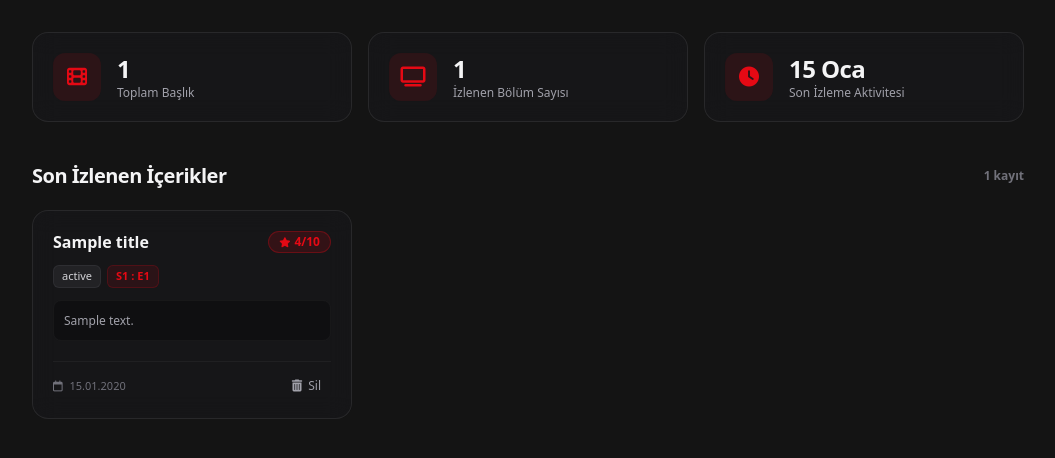
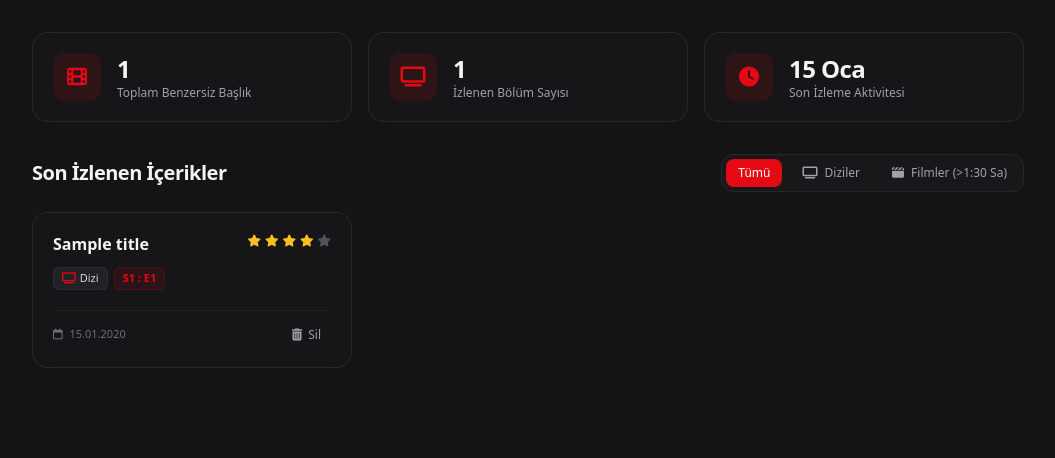
Before and after one commit to Aylinbaki/netflix-tracker, a Flask app: page / in a window 1280 px wide. Shown: the part 109-567 px from the top of the page, without its empty margins (112-1167 px from the left). Run offline with Flask 3, Linux system fonts and the light colour scheme; tables that the repository leaves empty hold one stand-in row (values such as "Sample post"); some libraries are stand-ins or nearby versions.

Commit message:
The distinction between film and series durations has been corrected.

```diff
--- a/app.py
+++ b/app.py
@@ -136,6 +136,23 @@ def delete_title(title_id):
 
     return jsonify({"message": "Kayıt başarıyla silindi"}), 200
 
+@app.route("/api/rate/<int:title_id>", methods=["POST"])
+def rate_title(title_id):
+    data = request.get_json(silent=True) or {}
+    rating = data.get("rating")
+
+    if rating is not None:
+        try:
+            rating = int(rating)
+            if rating < 1 or rating > 5:
+                return jsonify({"error": "Rating 1 ile 5 arasında olmalıdır"}), 400
+        except ValueError:
+            return jsonify({"error": "Gecersiz rating"}), 400
+
+    db = get_db()
+    db.execute("UPDATE titles SET rating = ? WHERE id = ?", (rating, title_id))
+    db.commit()
+    return jsonify({"message": "Puan başarıyla güncellendi", "rating": rating}), 200
 
 if __name__ == "__main__":
     init_db()
--- a/templates/index.html
+++ b/templates/index.html
@@ -22,7 +22,6 @@
       };
     </script>
     <style>
-      /* Glassmorphism ve Modern Efektler */
       .glass-card {
         background: rgba(24, 24, 27, 0.6);
         backdrop-filter: blur(12px);
@@ -32,6 +31,10 @@
       .glass-card:hover {
         border-color: rgba(229, 9, 20, 0.4);
         box-shadow: 0 8px 24px rgba(229, 9, 20, 0.15);
+      }
+      .star-rating i {
+        cursor: pointer;
+        transition: color 0.15s ease;
       }
     </style>
   </head>
@@ -57,15 +60,15 @@
         </div>
       </header>
 
-      <!-- Özet İstatistik Kartları (Stats Summary) -->
-      <section class="mb-10 grid grid-cols-1 gap-4 sm:grid-cols-3">
+      <!-- Özet İstatistik Kartları -->
+      <section class="mb-8 grid grid-cols-1 gap-4 sm:grid-cols-3">
         <div class="glass-card flex items-center gap-4 rounded-2xl p-5 transition-all duration-300">
           <div class="flex h-12 w-12 items-center justify-center rounded-xl bg-netflix/10 text-netflix">
             <i class="fa-solid fa-film text-xl"></i>
           </div>
           <div>
             <p class="text-2xl font-bold tracking-tight" id="stat-total-shows">0</p>
-            <p class="text-xs font-medium text-zinc-400">Toplam Başlık</p>
+            <p class="text-xs font-medium text-zinc-400">Toplam Benzersiz Başlık</p>
           </div>
         </div>
 
@@ -90,144 +93,202 @@
         </div>
       </section>
 
-      <!-- İçerik Listesi (Grid Yapısı) -->
+      <!-- Filtre Butonları ve Başlık -->
+      <section class="mb-5 flex flex-wrap items-center justify-between gap-4">
+        <h2 class="text-xl font-bold tracking-tight">Son İzlenen İçerikler</h2>
+
+        <div class="flex items-center gap-2 rounded-xl bg-zinc-900 p-1 border border-zinc-800 text-xs font-medium">
+          <button onclick="filterTitles('all')" id="filter-all" class="filter-btn active rounded-lg px-3 py-1.5 bg-netflix text-white transition-all">
+            Tümü
+          </button>
+          <button onclick="filterTitles('series')" id="filter-series" class="filter-btn rounded-lg px-3 py-1.5 text-zinc-400 hover:text-white transition-all">
+            <i class="fa-solid fa-tv mr-1"></i> Diziler
+          </button>
+          <button onclick="filterTitles('movies')" id="filter-movies" class="filter-btn rounded-lg px-3 py-1.5 text-zinc-400 hover:text-white transition-all">
+            <i class="fa-solid fa-clapperboard mr-1"></i> Filmler (>1:30 Sa)
+          </button>
+        </div>
+      </section>
+
+      <!-- İçerik Grid Yapısı -->
       <section>
-        <div class="mb-5 flex items-center justify-between">
-          <h2 class="text-xl font-bold tracking-tight">Son İzlenen İçerikler</h2>
-          <span id="item-count" class="text-xs font-semibold text-zinc-500">0 kayıt</span>
-        </div>
-
         <div id="titles" class="grid gap-4 sm:grid-cols-2 lg:grid-cols-3"></div>
       </section>
 
     </div>
 
     <script>
+      let allTitlesData = [];
+      let currentFilter = "all";
+
       const titlesEl = document.getElementById("titles");
       const statTotalShows = document.getElementById("stat-total-shows");
       const statTotalEpisodes = document.getElementById("stat-total-episodes");
       const statLastActivity = document.getElementById("stat-last-activity");
-      const itemCountEl = document.getElementById("item-count");
 
-      const statusLabels = {
-        watchlist: "İzleme Listesi",
-        watching: "İzleniyor",
-        completed: "Tamamlandı",
-      };
+      // Dizi / Film Ayrımı Mantığı (Yalnızca süresi açıkça 90 dk üstü olanlar filmdir)
+      function isMovie(item) {
+        if (item.duration_minutes && item.duration_minutes >= 90) return true;
+        return false;
+      }
 
-      // Silme İşlemi (API İle)
-      async function deleteTitle(id) {
-        if (!confirm("Bu kaydı veritabanından silmek istediğinize emin misiniz?")) return;
-
+      // Yıldız Puanı Güncelleme (1-5 Yıldız)
+      async function rateTitle(id, rating) {
         try {
-          const response = await fetch(`/api/delete/${id}`, {
-            method: "DELETE",
+          const response = await fetch(`/api/rate/${id}`, {
+            method: "POST",
+            headers: { "Content-Type": "application/json" },
+            body: JSON.stringify({ rating: rating }),
           });
 
           if (response.ok) {
+            const titleObj = allTitlesData.find((t) => t.id === id);
+            if (titleObj) titleObj.rating = rating;
+            renderTitles();
+          }
+        } catch (err) {
+          console.error("Puanlama hatası:", err);
+        }
+      }
+
+      // Kayıt Silme
+      async function deleteTitle(id) {
+        if (!confirm("Bu kaydı silmek istediğinize emin misiniz?")) return;
+        try {
+          const response = await fetch(`/api/delete/${id}`, { method: "DELETE" });
+          if (response.ok) {
             await loadTitles();
-          } else {
-            alert("Silme işlemi gerçekleştirilemedi.");
           }
         } catch (err) {
           console.error("Silme hatası:", err);
         }
       }
 
-      // Verileri Yükleme ve İstatistik Hesaplama
-      async function loadTitles() {
-        try {
-          const response = await fetch("/api/titles");
-          const titles = await response.json();
-
-          // İstatistikleri Hesapla ve Güncelle
-          statTotalShows.textContent = titles.length;
-          itemCountEl.textContent = `${titles.length} kayıt`;
-
-          const episodeCount = titles.reduce((acc, curr) => acc + (curr.episode ? 1 : 0), 0);
-          statTotalEpisodes.textContent = episodeCount;
-
-          if (titles.length > 0 && titles[0].created_at) {
-            const date = new Date(titles[0].created_at);
-            statLastActivity.textContent = date.toLocaleDateString("tr-TR", {
-              day: "numeric",
-              month: "short"
+      // Filtre Değiştirme
+      function filterTitles(type) {
+        currentFilter = type;
+        document.querySelectorAll(".filter-btn").forEach((btn) => {
+          btn.classList.remove("bg-netflix", "text-white");
+          btn.classList.add("text-zinc-400");
         });
-          } else {
-            statLastActivity.textContent = "Henüz Yok";
+        const activeBtn = document.getElementById(`filter-${type}`);
+        activeBtn.classList.add("bg-netflix", "text-white");
+        activeBtn.classList.remove("text-zinc-400");
+        renderTitles();
       }
 
-          // Liste Boşsa Gösterilecek Mesaj
-          if (!titles.length) {
+      // Kartları Ekrana Basma
+      function renderTitles() {
+        let filtered = allTitlesData;
+        if (currentFilter === "series") {
+          filtered = allTitlesData.filter((item) => !isMovie(item));
+        } else if (currentFilter === "movies") {
+          filtered = allTitlesData.filter((item) => isMovie(item));
+        }
+
+        if (!filtered.length) {
           titlesEl.innerHTML = `
             <div class="col-span-full rounded-2xl border border-dashed border-zinc-800/80 p-12 text-center">
-                <i class="fa-solid fa-compact-disc mb-3 text-3xl text-zinc-600"></i>
-                <p class="text-sm font-medium text-zinc-400">Henüz kaydedilmiş bir izleme geçmişi yok.</p>
-                <p class="mt-1 text-xs text-zinc-600">Netflix'ten bir şeyler izlediğinizde verileriniz buraya otomatik düşecektir.</p>
+              <i class="fa-solid fa-film mb-3 text-3xl text-zinc-600"></i>
+              <p class="text-sm font-medium text-zinc-400">Bu filtrede gösterilecek içerik bulunamadı.</p>
             </div>
           `;
           return;
         }
 
-          // Dizi / Film Kartlarını Bas
-          titlesEl.innerHTML = titles
-            .map(
-              (item) => `
+        titlesEl.innerHTML = filtered
+          .map((item) => {
+            const movieFlag = isMovie(item);
+            const currentRating = item.rating || 0;
+
+            // 1-5 Yıldız HTML
+            let starsHtml = `<div class="star-rating flex items-center gap-1 text-zinc-600">`;
+            for (let i = 1; i <= 5; i++) {
+              const activeClass = i <= currentRating ? "text-amber-400" : "hover:text-amber-200";
+              starsHtml += `<i class="fa-solid fa-star text-xs ${activeClass}" onclick="rateTitle(${item.id}, ${i})"></i>`;
+            }
+            starsHtml += `</div>`;
+
+            // Sezon / Bölüm Etiketi Hazırlama
+            let epLabel = "";
+            if (item.season || item.episode) {
+              epLabel = `${item.season ? `S${item.season}` : ""}${item.season && item.episode ? " : " : ""}${item.episode ? `E${item.episode}` : ""}`;
+            } else if (item.notes && (item.notes.includes("Episode") || item.notes.includes("Bölüm"))) {
+              epLabel = item.notes; // Eğer notlar içinde bölüm bilgisi varsa göster
+            }
+
+            return `
               <article class="glass-card relative flex flex-col justify-between rounded-2xl p-5 transition-all duration-300">
                 <div>
+                  <!-- Üst Kısım: Başlık ve Yıldızlar -->
                   <div class="flex items-start justify-between gap-2">
                     <h3 class="font-bold text-zinc-100 text-base leading-snug">${item.title}</h3>
+                    ${starsHtml}
+                  </div>
+
+                  <!-- Rozetler -->
+                  <div class="mt-3 flex flex-wrap items-center gap-1.5">
+                    <span class="rounded-md bg-zinc-800/80 px-2 py-0.5 text-[11px] font-medium text-zinc-300 border border-zinc-700/40">
+                      ${movieFlag ? '<i class="fa-solid fa-clapperboard text-netflix mr-1"></i>Film' : '<i class="fa-solid fa-tv text-netflix mr-1"></i>Dizi'}
+                    </span>
+
                     ${
-                      item.rating
-                        ? `<span class="inline-flex items-center gap-1 rounded-full bg-netflix/15 px-2.5 py-0.5 text-xs font-bold text-netflix border border-netflix/30">
-                            <i class="fa-solid fa-star text-[10px]"></i> ${item.rating}/10
+                      epLabel
+                        ? `<span class="rounded-md bg-netflix/10 px-2 py-0.5 text-[11px] font-semibold text-netflix border border-netflix/20">
+                            ${epLabel}
                            </span>`
-                        : ""
+                        : `<span class="rounded-md bg-zinc-800/50 px-2 py-0.5 text-[11px] text-zinc-400">
+                            Bölüm İzlendi
+                           </span>`
                     }
                   </div>
-
-                  <div class="mt-3 flex flex-wrap items-center gap-1.5">
-                    <span class="rounded-md bg-zinc-800/80 px-2 py-0.5 text-[11px] font-medium text-zinc-300 border border-zinc-700/40">
-                      ${statusLabels[item.status] || item.status}
-                    </span>
-                    ${
-                      item.season || item.episode
-                        ? `<span class="rounded-md bg-netflix/10 px-2 py-0.5 text-[11px] font-semibold text-netflix border border-netflix/20">
-                            ${item.season ? `S${item.season}` : ""}${item.season && item.episode ? " : " : ""}${item.episode ? `E${item.episode}` : ""}
-                           </span>`
-                        : ""
-                    }
                 </div>
 
-                  ${
-                    item.notes
-                      ? `<p class="mt-3 text-xs leading-relaxed text-zinc-400 bg-zinc-950/40 p-2.5 rounded-lg border border-zinc-800/40">${item.notes}</p>`
-                      : ""
-                  }
-                </div>
-
+                <!-- Alt Kısım: Tarih ve Sil -->
                 <div class="mt-5 flex items-center justify-between border-t border-zinc-800/60 pt-3">
                   <span class="text-[11px] text-zinc-500">
                     <i class="fa-regular fa-calendar mr-1"></i>
-                    ${
-                      item.created_at
-                        ? new Date(item.created_at).toLocaleDateString("tr-TR")
-                        : "Bilinmiyor"
-                    }
+                    ${item.created_at ? new Date(item.created_at).toLocaleDateString("tr-TR") : "Bilinmiyor"}
                   </span>
                   <button
                     onclick="deleteTitle(${item.id})"
                     class="flex items-center gap-1.5 rounded-lg px-2.5 py-1 text-xs font-medium text-zinc-400 hover:bg-netflix/15 hover:text-netflix transition-colors duration-200"
-                    title="Kaydı Sil"
                   >
                     <i class="fa-solid fa-trash-can text-xs"></i>
                     <span>Sil</span>
                   </button>
                 </div>
               </article>
-            `
-            )
+            `;
+          })
           .join("");
+      }
+
+      // Verileri Çekme ve Hesaplama
+      async function loadTitles() {
+        try {
+          const response = await fetch("/api/titles");
+          allTitlesData = await response.json();
+
+          // 1. BENZERSİZ BAŞLIK SAYISI (100 Days of Deception kaç bölüm olursa olsun 1 sayılır)
+          const uniqueTitles = new Set(allTitlesData.map((t) => t.title.trim().toLowerCase()));
+          statTotalShows.textContent = uniqueTitles.size;
+
+          // 2. İZLENEN BÖLÜM SAYISI (Veritabanındaki toplam satır)
+          statTotalEpisodes.textContent = allTitlesData.length;
+
+          // 3. SON İZLEME AKTİVİTESİ
+          if (allTitlesData.length > 0 && allTitlesData[0].created_at) {
+            const date = new Date(allTitlesData[0].created_at);
+            statLastActivity.textContent = date.toLocaleDateString("tr-TR", {
+              day: "numeric",
+              month: "short",
+            });
+          } else {
+            statLastActivity.textContent = "Henüz Yok";
+          }
+
+          renderTitles();
         } catch (err) {
           console.error("Veriler çekilemedi:", err);
         }
```
Also changed, not shown: 1 other file. Lines whose indentation alone changed are shown as unchanged.
